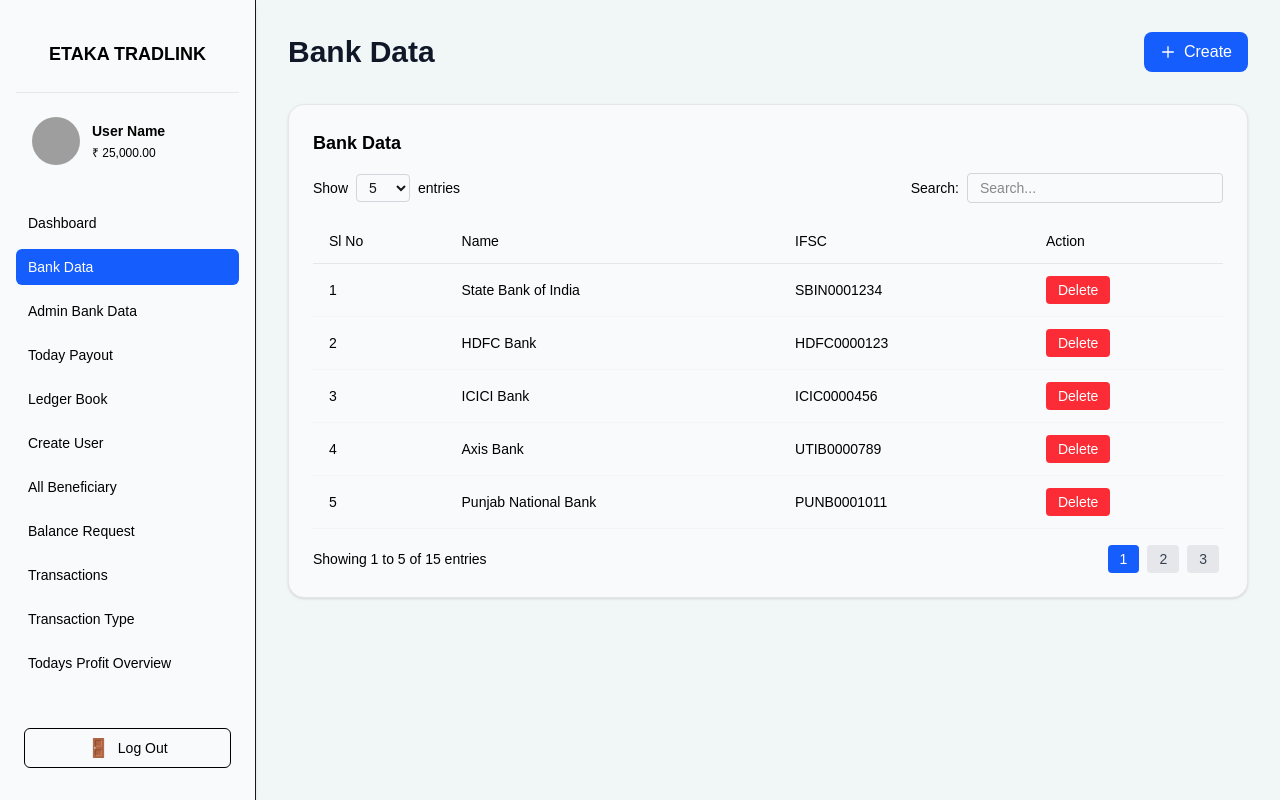
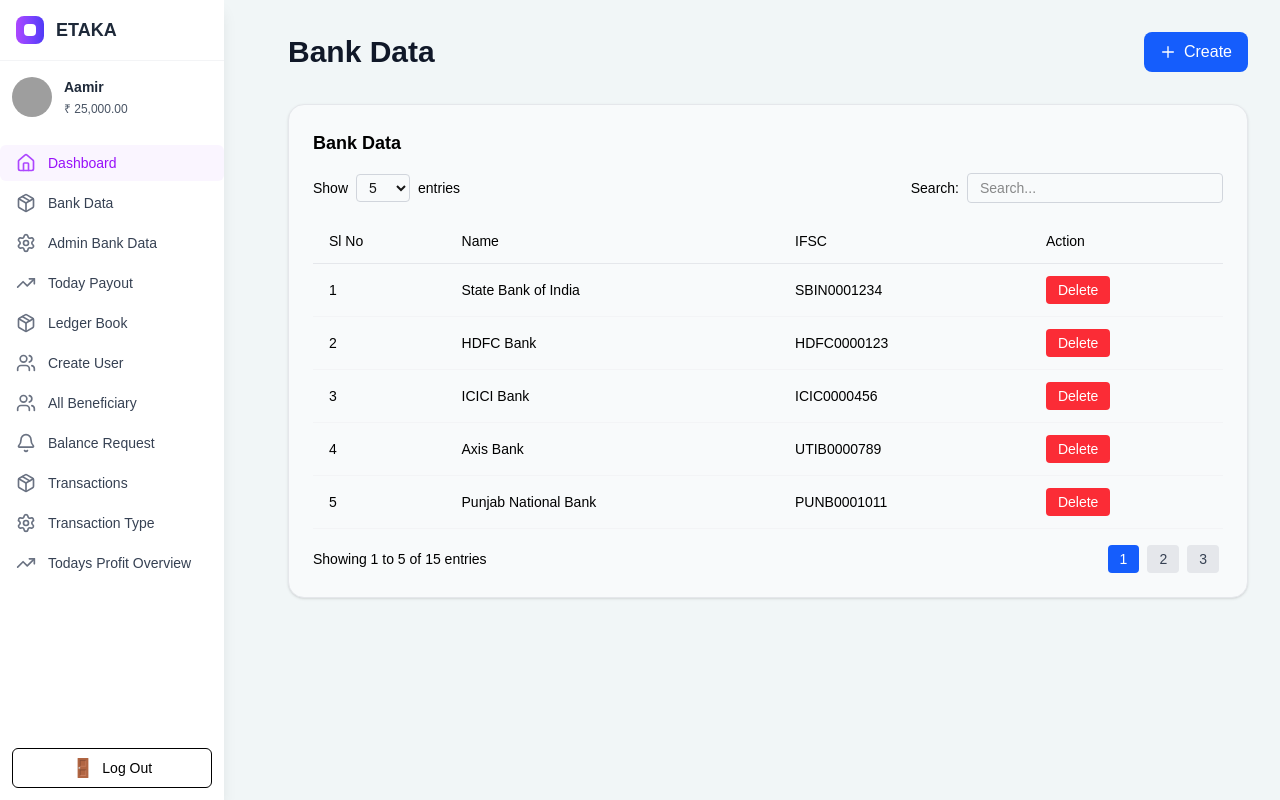
Before and after one commit to k0w4lzk1/ledge_like_app, a Next.js app in the folder frontend/: page /admin/bank-data in a window 1280 px wide. Built offline with nearby package versions, Linux system fonts and the light colour scheme; grey boxes are pictures that could not be loaded.

Commit message:
feat:update sidebar

```diff
--- a/frontend/package.json
+++ b/frontend/package.json
@@ -9,6 +9,7 @@
     "lint": "next lint"
   },
   "dependencies": {
+    "lucide-react": "^0.539.0",
     "next": "15.4.5",
     "react": "19.1.0",
     "react-dom": "19.1.0"
--- a/frontend/src/app/components/sidebar.jsx
+++ b/frontend/src/app/components/sidebar.jsx
@@ -2,6 +2,20 @@
 
 import { usePathname } from "next/navigation";
 import Link from "next/link";
+import {
+  Menu,
+  Search,
+  Bell,
+  User,
+  Home,
+  Package,
+  Users,
+  Settings,
+  ChevronRight,
+  TrendingUp,
+  Calendar,
+  MapPin
+} from 'lucide-react';
 import { useRouter } from "next/navigation";
 import { useState, useEffect } from "react";
 
@@ -65,13 +79,14 @@ const icons = {
   close: "✕"
 };
 
-export function Sidebar({ role = "user" }) {
-  const pathname = usePathname();
+// Sidebar Component with Skydash styling
+function Sidebar({ role = "admin" }) {
   const router = useRouter();
-  const [userName, setUserName] = useState("User Name");
-  const [userBalance, setUserBalance] = useState("25,000.00"); // Sample balance
+  const [userName, setUserName] = useState("Aamir");
+  const [userBalance, setUserBalance] = useState("25,000.00");
   const [isMobileOpen, setIsMobileOpen] = useState(false);
   const [isMobile, setIsMobile] = useState(false);
+  const [currentPath, setCurrentPath] = useState("/admin/dashboard");
 
   useEffect(() => {
     const handleResize = () => {
@@ -80,130 +95,119 @@ export function Sidebar({ role = "user" }) {
         setIsMobileOpen(false);
       }
     };
-
     handleResize();
     window.addEventListener("resize", handleResize);
     return () => window.removeEventListener("resize", handleResize);
   }, []);
 
   const adminNavItems = [
-    { href: "/admin/dashboard", label: "Dashboard" },
-    { href: "/admin/bank-data", label: "Bank Data" },
-    { href: "/admin/admin-bank-data", label: "Admin Bank Data" },
-    { href: "/admin/today-payout", label: "Today Payout" },
-    { href: "/admin/ledger-book", label: "Ledger Book" },
-    { href: "/admin/create-user", label: "Create User" },
-    { href: "/admin/all-beneficiary", label: "All Beneficiary" },
-    { href: "/admin/balance-request", label: "Balance Request" },
-    { href: "/admin/transactions", label: "Transactions" },
-    { href: "/admin/transaction-type", label: "Transaction Type" },
-    { href: "/admin/todays-profit", label: "Todays Profit Overview" },
+    { href: "/admin/dashboard", label: "Dashboard", icon: Home },
+    { href: "/admin/bank-data", label: "Bank Data", icon: Package },
+    { href: "/admin/admin-bank-data", label: "Admin Bank Data", icon: Settings },
+    { href: "/admin/today-payout", label: "Today Payout", icon: TrendingUp },
+    { href: "/admin/ledger-book", label: "Ledger Book", icon: Package },
+    { href: "/admin/create-user", label: "Create User", icon: Users },
+    { href: "/admin/all-beneficiary", label: "All Beneficiary", icon: Users },
+    { href: "/admin/balance-request", label: "Balance Request", icon: Bell },
+    { href: "/admin/transactions", label: "Transactions", icon: Package },
+    { href: "/admin/transaction-type", label: "Transaction Type", icon: Settings },
+    { href: "/admin/todays-profit", label: "Todays Profit Overview", icon: TrendingUp },
   ];
 
   const userNavItems = [
-    { href: "/user/dashboard", label: "Dashboard" },
-    { href: "/user/today-payout", label: "Today Pay out" },
-    { href: "/user/ledger-book", label: "Ledger book" },
-    { href: "/user/balance-request", label: "Balance Request" },
-    { href: "/user/transaction", label: "Transaction" },
+    { href: "/user/dashboard", label: "Dashboard", icon: Home },
+    { href: "/user/today-payout", label: "Today Payout", icon: TrendingUp },
+    { href: "/user/ledger-book", label: "Ledger Book", icon: Package },
+    { href: "/user/balance-request", label: "Balance Request", icon: Bell },
+    { href: "/user/transaction", label: "Transaction", icon: Package },
   ];
 
   const navItems = role === "admin" ? adminNavItems : userNavItems;
 
   const handleLogout = () => {
-    try {
-      if (typeof window !== "undefined") {
-        localStorage.removeItem("authToken");
-        localStorage.removeItem("userRole");
-        localStorage.removeItem("userData");
-      }
+    console.log("User logged out successfully");
+    router.push("/login");
+  };
 
-      setIsMobileOpen(false);
-      router.push("/login");
-      console.log("User logged out successfully");
-    } catch (error) {
-      console.error("Error during logout:", error);
-      router.push("/login");
-    }
+  const handleNavClick = (href) => {
+    setCurrentPath(href);
+    router.push(href); // ✅ Navigate to the page
+    setIsMobileOpen(false);
   };
 
   const sidebarContent = (
     <div className="flex flex-col h-full">
-      {/* Company Name */}
-      <div className="py-6 px-4 border-b border-gray-200">
-        <h1 className="text-lg font-bold text-center text-black">
-          ETAKA TRADLINK
-        </h1>
+      {/* Header */}
+      <div className="p-4 border-b border-gray-100">
+        <div className="flex items-center space-x-3">
+          <div className="w-7 h-7 bg-gradient-to-r from-purple-500 to-indigo-600 rounded-lg flex items-center justify-center">
+            <div className="w-3 h-3 bg-white rounded-sm"></div>
+          </div>
+          <span className="text-lg font-bold text-gray-800 md:hidden lg:block">ETAKA</span>
+        </div>
       </div>
 
       {/* User Info */}
-      <div className="flex items-center gap-3 py-6 px-4">
-        <Avatar className="h-12 w-12 flex-shrink-0">
-          <AvatarImage src="https://t4.ftcdn.net/jpg/04/31/64/75/360_F_431647519_usrbQ8Z983hTYe8zgA7t1XVc5fEtqcpa.jpg" alt="User" />
+      <div className="flex items-center gap-3 py-4 px-3">
+        <Avatar className="h-10 w-10 flex-shrink-0">
+          <AvatarImage
+            src="https://t4.ftcdn.net/jpg/04/31/64/75/360_F_431647519_usrbQ8Z983hTYe8zgA7t1XVc5fEtqcpa.jpg"
+            alt="User"
+          />
           <AvatarFallback>
-            {userName === "Loading..." || userName.length <= 1
-              ? "U"
-              : userName
-                  .split(" ")
-                  .map((n) => n[0])
-                  .join("")
-                  .toUpperCase()
-                  .slice(0, 2)}
+            {userName.split(" ").map((n) => n[0]).join("").toUpperCase().slice(0, 2)}
           </AvatarFallback>
         </Avatar>
         <div className="flex-1 min-w-0 md:hidden lg:block">
-          <h2 className="text-sm font-semibold text-black truncate">
-            {userName}
-          </h2>
-          <p className="text-xs text-black mt-1">
-            ₹ {userBalance}
-          </p>
+          <h2 className="text-sm font-semibold text-gray-800 truncate">{userName}</h2>
+          <p className="text-xs text-gray-600 mt-1">₹ {userBalance}</p>
         </div>
       </div>
 
-      <nav className="flex-1 space-y-2 py-4">
+      {/* Navigation */}
+      <nav className="flex-1 space-y-1 py-3">
         {navItems.map((item) => (
-          <Link
+          <button
             key={item.href}
-            href={item.href}
-            onClick={() => setIsMobileOpen(false)}
+            onClick={() => handleNavClick(item.href)}
             className={cn(
-              "flex items-center md:justify-center mx-2 md:mx-0 lg:justify-start gap-3 rounded-md px-3 py-2 text-sm font-medium transition-colors hover:bg-gray-100",
-              pathname.startsWith(item.href)
-                ? "bg-blue-600 text-white hover:bg-blue-700"
-                : "text-black"
+              "w-full flex items-center px-4 py-2 hover:bg-gray-50 transition-colors rounded-md",
+              currentPath === item.href
+                ? "bg-purple-50 text-purple-600 font-medium"
+                : "text-gray-700 hover:text-gray-900"
             )}
           >
-            <span className={cn("md:hidden lg:inline", isMobileOpen && "inline")}>
-              {item.label}
-            </span>
-          </Link>
+            <item.icon
+              className={cn(
+                "w-5 h-5 mr-3",
+                currentPath === item.href ? "text-purple-500" : "text-gray-500"
+              )}
+            />
+            <span className="text-sm">{item.label}</span>
+          </button>
         ))}
       </nav>
 
-      <div className="mt-auto pb-4 px-2">
+      {/* Logout */}
+      <div className="mt-auto pb-3 px-3">
         <Button
           variant="outline"
-          className="w-full flex items-center justify-center gap-2 text-sm font-medium transition-colors hover:bg-gray-100"
+          className="w-full flex items-center justify-center gap-2 text-sm font-medium"
           onClick={handleLogout}
         >
           <span className="text-lg">{icons.logout}</span>
-          <span className={cn("md:hidden lg:inline", isMobileOpen && "inline")}>
-            Log Out
-          </span>
+          <span>Log Out</span>
         </Button>
       </div>
     </div>
   );
 
-  // Mobile menu button component
   const MobileMenuButton = () => (
     <button
       onClick={() => setIsMobileOpen(true)}
       className="md:hidden fixed top-4 left-4 z-30 p-2 rounded-md bg-white shadow-md border border-gray-200 hover:bg-gray-50 transition-colors"
-      aria-label="Open navigation menu"
     >
-      <span className="text-lg">{icons.menu}</span>
+      {icons.menu}
     </button>
   );
 
@@ -220,18 +224,17 @@ export function Sidebar({ role = "user" }) {
         >
           <div
             className={cn(
-              "absolute left-0 top-0 h-full w-64 bg-sidebar-bg shadow-lg transition-all duration-300 ease-in-out",
+              "absolute left-0 top-0 h-full w-56 bg-white shadow-lg transition-all duration-300 ease-in-out",
               isMobileOpen ? "translate-x-0" : "-translate-x-full"
             )}
             onClick={(e) => e.stopPropagation()}
           >
-            <div className="absolute right-4 top-4">
+            <div className="absolute right-3 top-3">
               <button
                 onClick={() => setIsMobileOpen(false)}
                 className="p-1 rounded-full hover:bg-gray-100"
-                aria-label="Close navigation menu"
               >
-                <span className="text-lg">{icons.close}</span>
+                {icons.close}
               </button>
             </div>
             {sidebarContent}
@@ -242,8 +245,9 @@ export function Sidebar({ role = "user" }) {
   }
 
   return (
-    <div className="fixed hidden md:block left-0 top-0 z-50 h-screen flex-col border-r bg-sidebar-bg shadow-md p-4 w-64 md:w-20 lg:w-64">
+    <div className="fixed left-0 top-0 h-full w-56 md:w-20 lg:w-56 bg-white shadow-lg z-10">
       {sidebarContent}
     </div>
   );
 }
+export { Sidebar, Button, Avatar, AvatarImage, AvatarFallback, cn };
```
Also changed, not shown: frontend/src/app/components/DashboardCard.jsx (indentation only), 1 other file (tests, documents, lock files or other folders).
